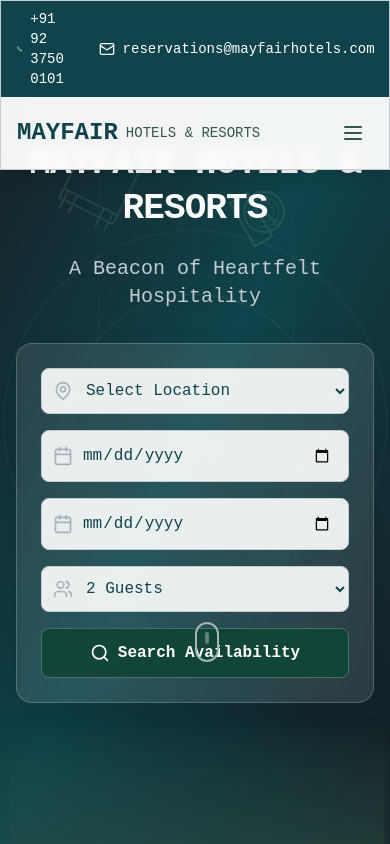
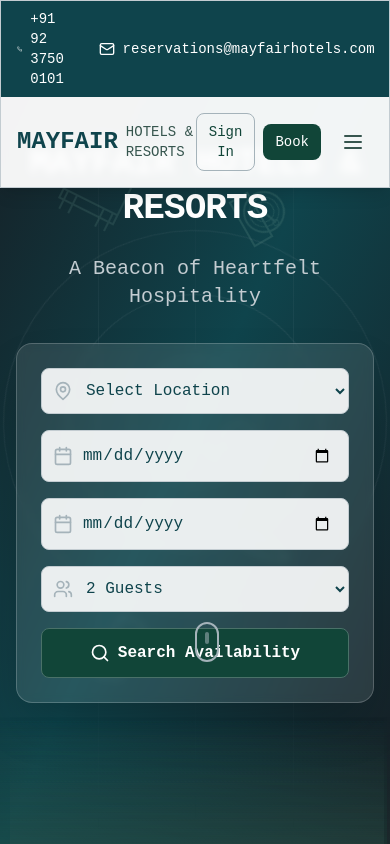
Before and after one commit to saswatnayak1998/demo0, a Next.js app: page / in a window 390 px wide. Shown: the top 844 px of the page. Built offline with nearby package versions, Linux system fonts and the light colour scheme.

Commit message:
first commit

```diff
--- a/components/Header.tsx
+++ b/components/Header.tsx
@@ -56,19 +56,28 @@
             </div>
           </div>
 
-          {/* CTA Buttons */}
-          <div className="hidden lg:flex items-center gap-4">
-            <button className="btn-secondary font-sans">
+          {/* Right Controls: CTAs + Burger */}
+          <div className="flex items-center gap-2 sm:gap-3">
+            {/* Compact CTAs on small screens */}
+            <button className="inline-flex md:hidden px-3 py-2 rounded-lg border border-primary-300 text-primary-800 hover:bg-primary-50 transition-colors font-sans text-sm" aria-label="Sign In">
               Sign In
             </button>
-            <button className="btn-primary font-sans">
+            <button className="inline-flex md:hidden px-3 py-2 rounded-lg bg-primary-800 hover:bg-primary-900 text-white transition-colors font-sans text-sm" aria-label="Book Now">
+              Book
+            </button>
+
+            {/* Full CTAs on md+ screens */}
+            <button className="hidden md:inline-flex btn-secondary font-sans" aria-label="Sign In">
+              Sign In
+            </button>
+            <button className="hidden md:inline-flex btn-primary font-sans" aria-label="Book Now">
               Book Now
             </button>
-          </div>
 
             {/* Burger Menu Button */}
             <button
-            className="p-2"
+              className="p-2 ml-1 rounded-lg hover:bg-primary-50 transition-colors"
+              aria-label="Toggle menu"
               onClick={() => setIsMenuOpen(!isMenuOpen)}
             >
               {isMenuOpen ? (
@@ -77,6 +86,7 @@
                 <Menu className="w-6 h-6 text-primary-700" />
               )}
             </button>
+          </div>
         </div>
       </div>
 
```
Lines whose indentation alone changed are shown as unchanged.
